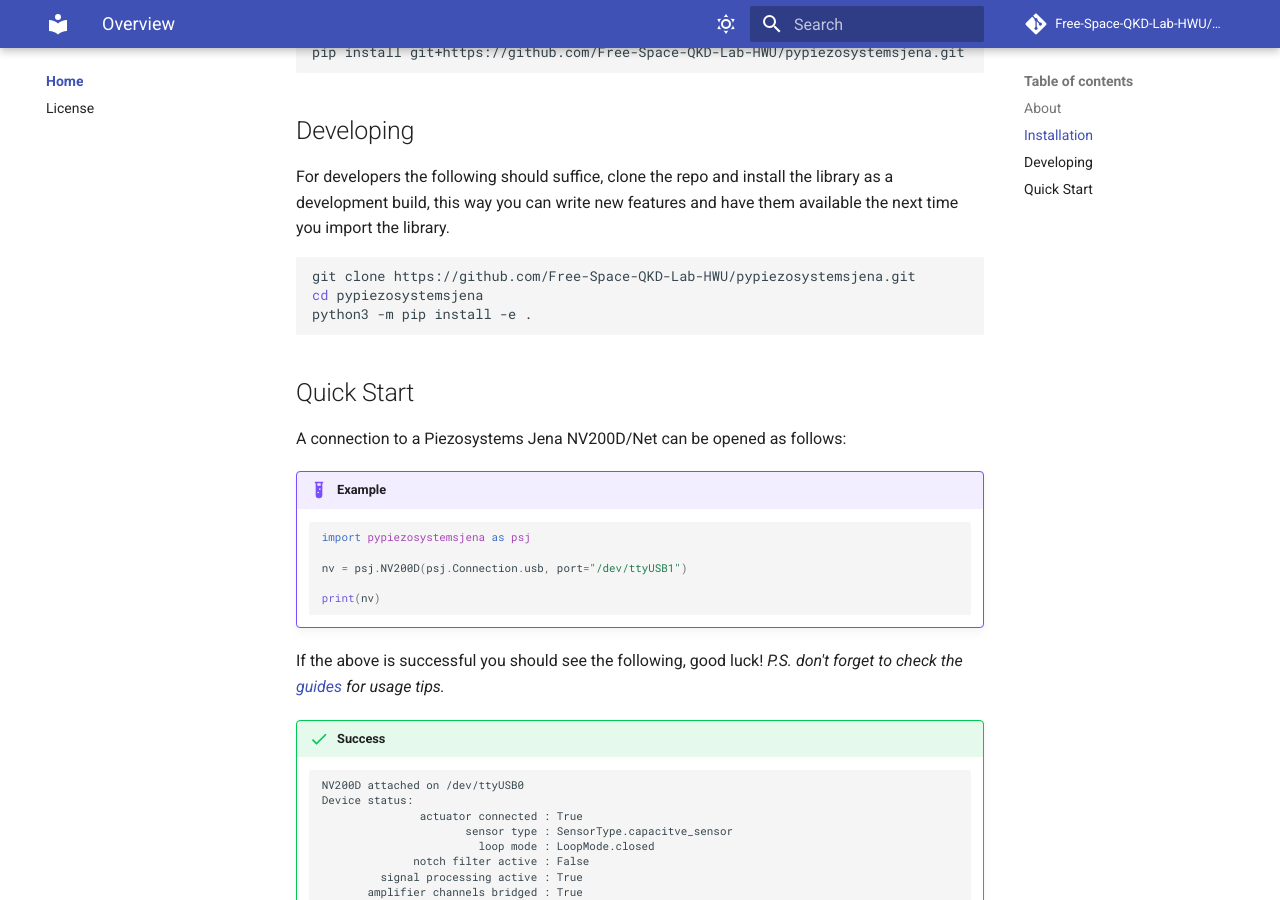
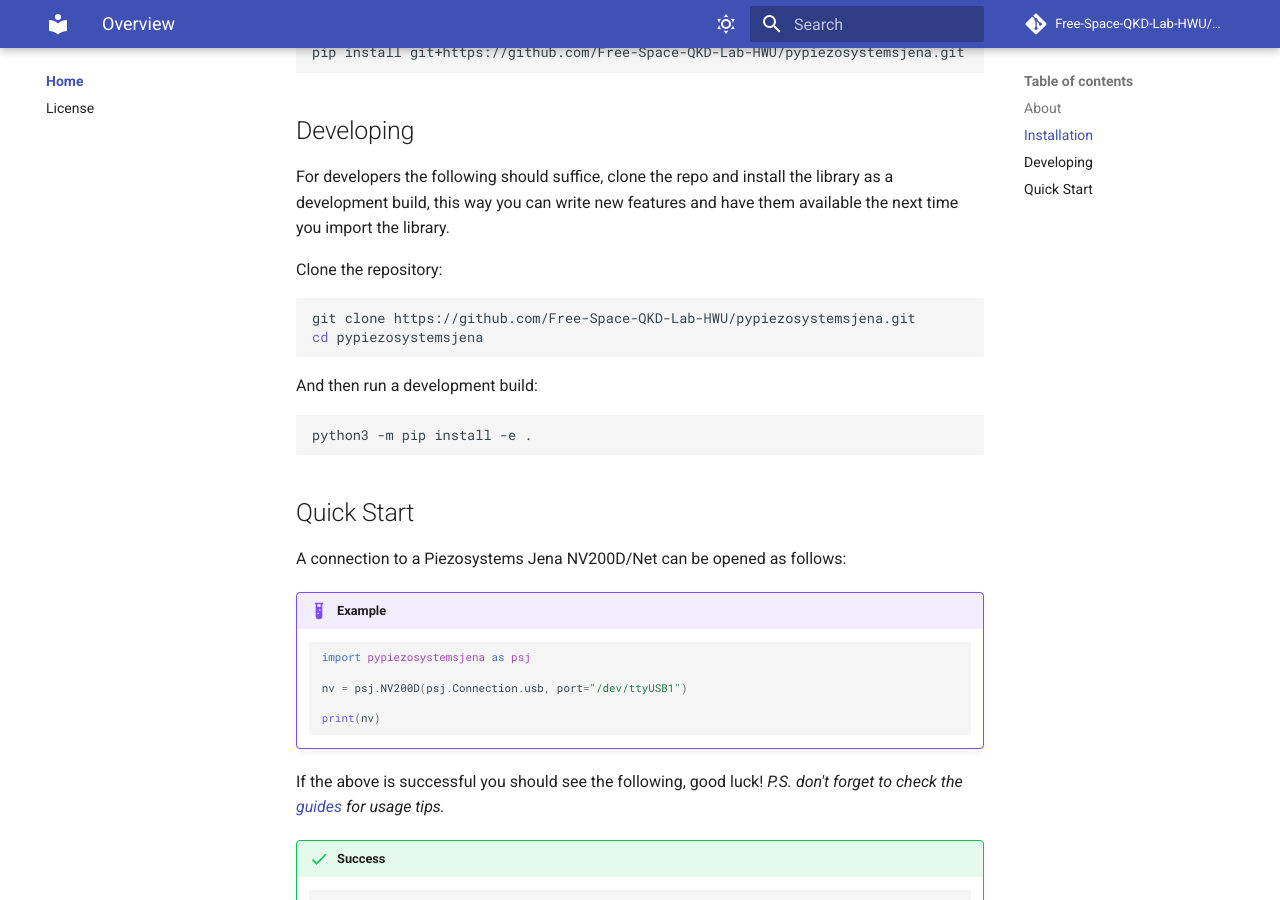
Before and after one commit to Free-Space-QKD-Lab-HWU/pypiezosystemsjena, an MkDocs documentation site: the page built from docs/index.md, in a window 1280 px wide and 900 px high, scrolled down 599 px. Built offline with MkDocs 1.6.1 and Material for MkDocs 9.7.7, drawn with Linux system fonts in a browser that asks for light colours; comment, search, counter and statistics services are not loaded.

````diff
--- a/docs/index.md
+++ b/docs/index.md
@@ -28,9 +28,14 @@
 library as a development build, this way you can write new features and have
 them available the next time you import the library.
 
+Clone the repository:
 ``` shell
 git clone https://github.com/Free-Space-QKD-Lab-HWU/pypiezosystemsjena.git
 cd pypiezosystemsjena
+```
+
+And then run a development build:
+``` shell
 python3 -m pip install -e .
 ```
 
````
Also changed, not shown: 1 other file.
